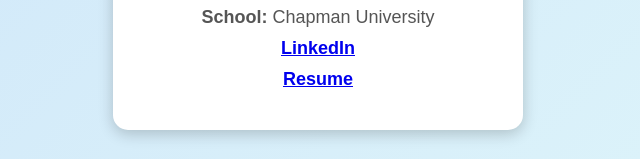
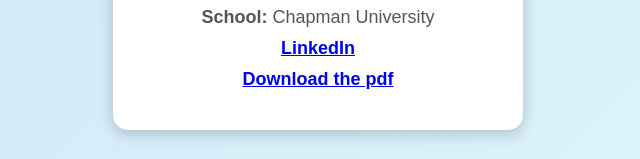
Before and after one commit to CasticleMagical/contact, a plain HTML site: page index.html in a window 1280 px wide. Shown: the part 466-625 px from the top of the page, without its empty margins (322-962 px from the left). Drawn offline with Linux system fonts and the light colour scheme.

Commit message:
Update index.html

```diff
--- a/index.html
+++ b/index.html
@@ -86,7 +86,7 @@
         </p>
         <p>
             <strong>
-                <a href="C:\Users\duong\Downloads\Resume.pdf">Resume</a>
+                <a href="C:\Users\duong\Downloads\Resume.pdf" download="Resume">Download the pdf</a>
             </strong>
         </p>
     </div>
```
